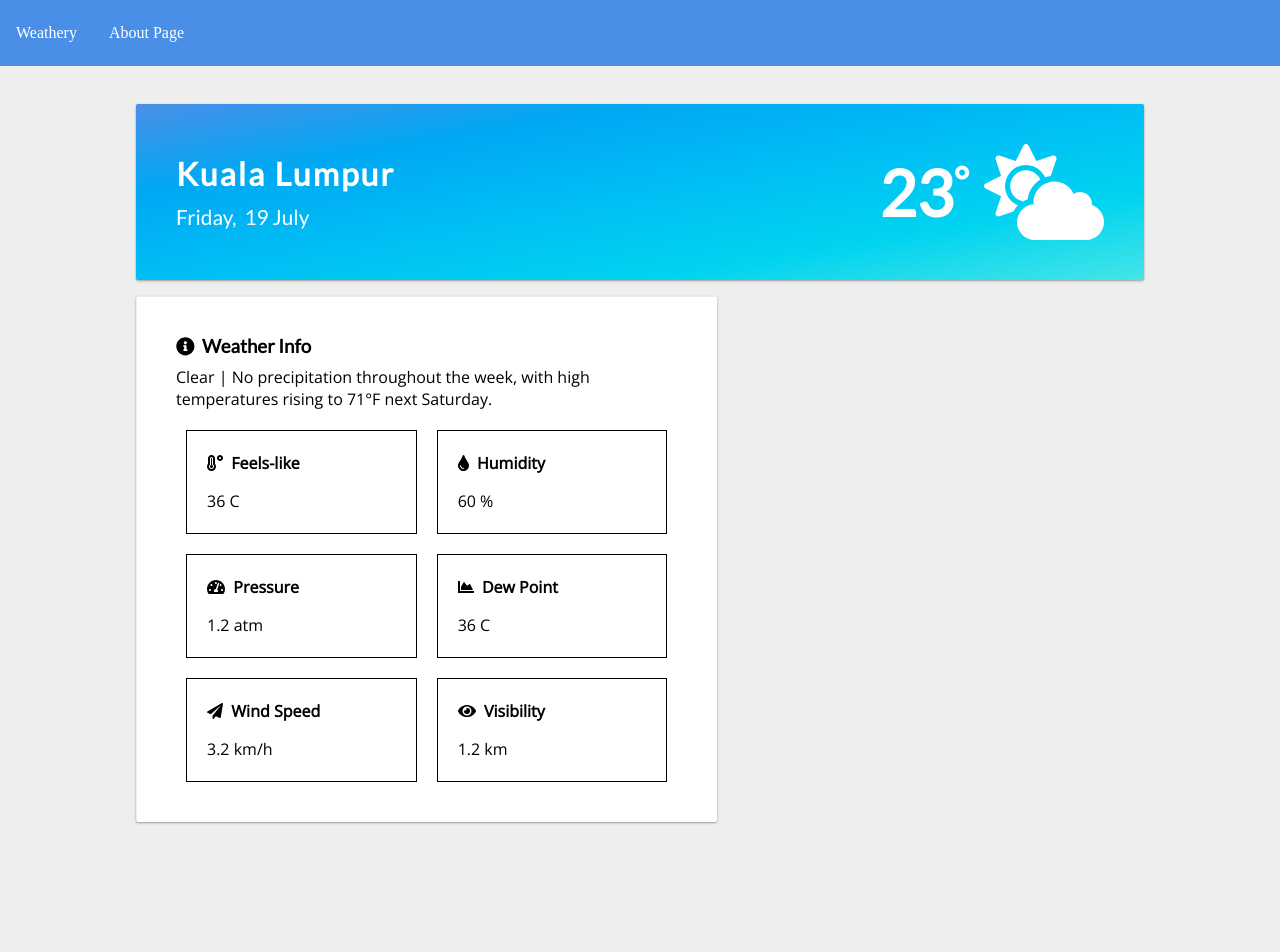
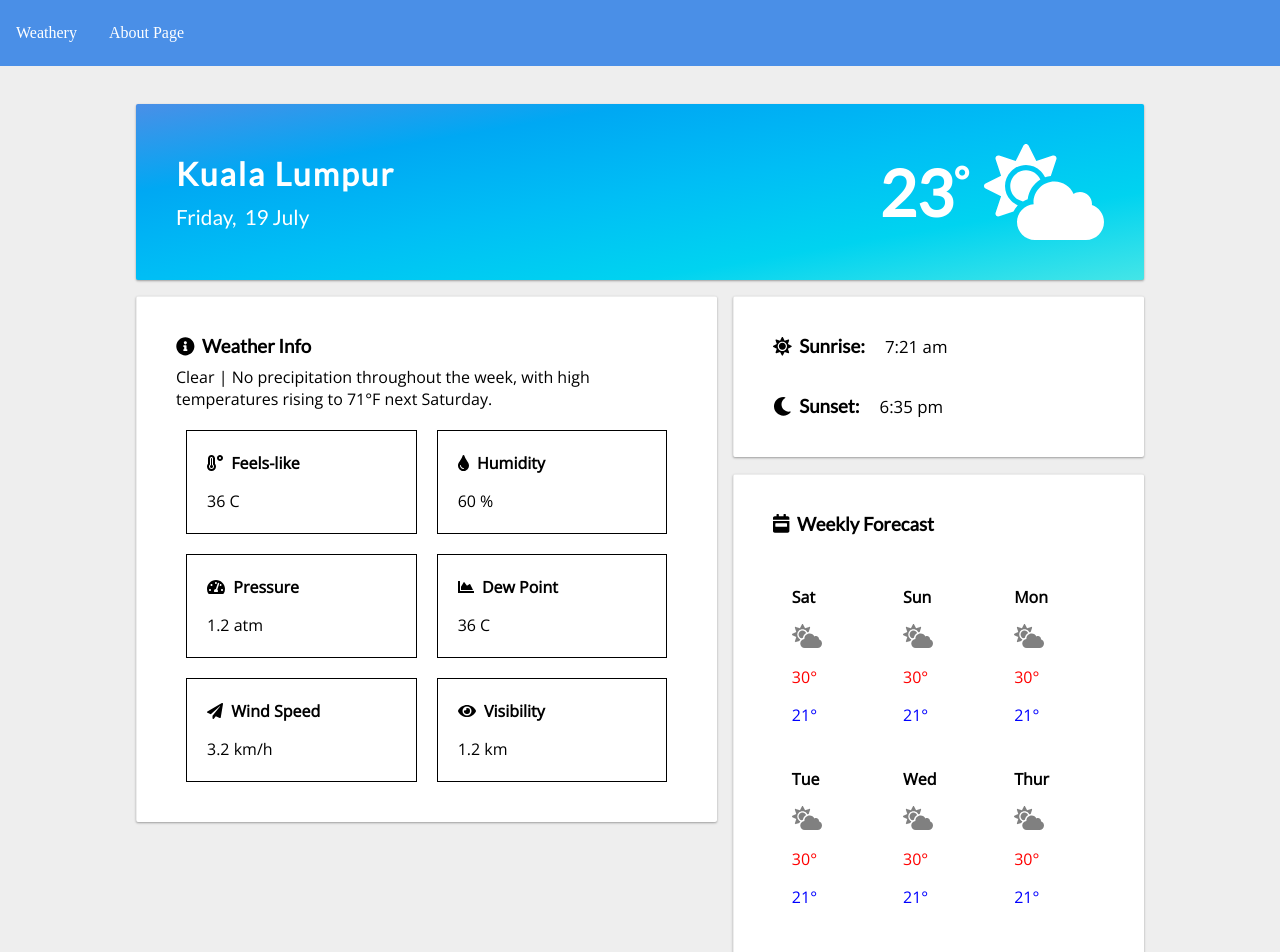
Before and after one commit to gyataro/weathery, a Next.js app in the folder Front-End/: page / in a window 1280 px wide. Shown: the top 952 px of the page. Before the commit the page ends 846 px from the top, so only its background shows below. Built offline with nearby package versions, Linux system fonts and the light colour scheme.

Commit message:
Implemented weekly weather & sunrise/sunset

```diff
--- /dev/null
+++ b/Front-End/components/WeatherWeekly.js
@@ -0,0 +1,92 @@
+//Icons module
+import { FontAwesomeIcon } from '@fortawesome/react-fontawesome';
+
+//Weather icons
+import {
+  faCalendarWeek,
+  faCloudSun,
+  faSun,
+  faMoon
+} from '@fortawesome/free-solid-svg-icons';
+
+export default function WeatherWeekly(props){
+  const {date} = props;
+  const sunrise = '7:21 am';
+  const sunset = '6:35 pm';
+  const weekName = [
+    'Sun',
+    'Mon',
+    'Tue',
+    'Wed',
+    'Thur',
+    'Fri',
+    'Sat'
+  ];
+
+  return (
+    <div className='col-5'>
+      <div className='card sun'>
+        <div className='sunrise'>
+          <h3><FontAwesomeIcon className='' icon={faSun} /> &nbsp;Sunrise:
+            <span>{sunrise}</span>
+          </h3>
+        </div>
+
+        <div className='sunset'>
+          <h3><FontAwesomeIcon className='' icon={faMoon} /> &nbsp;Sunset:
+            <span>{sunset}</span>
+          </h3>
+        </div>
+      </div>
+
+      <div className='spacing'></div>
+
+      <div className='card weekly'>
+        <h3><FontAwesomeIcon className='' icon={faCalendarWeek} /> &nbsp;Weekly Forecast</h3>
+        <div className="flex-container">
+          <div className='flex-item'>
+            <p className='date'>{weekName[(date.getDay()+1)%7]}</p>
+            <FontAwesomeIcon className='weather' icon={faCloudSun} />
+            <p className='temp-high'>30°</p>
+            <p className='temp-low'>21°</p>
+          </div>
+
+          <div className='flex-item'>
+            <p className='date'>{weekName[(date.getDay()+2)%7]}</p>
+            <FontAwesomeIcon className='weather' icon={faCloudSun} />
+            <p className='temp-high'>30°</p>
+            <p className='temp-low'>21°</p>
+          </div>
+
+          <div className='flex-item'>
+            <p className='date'>{weekName[(date.getDay()+3)%7]}</p>
+            <FontAwesomeIcon className='weather' icon={faCloudSun} />
+            <p className='temp-high'>30°</p>
+            <p className='temp-low'>21°</p>
+          </div>
+
+          <div className='flex-item'>
+            <p className='date'>{weekName[(date.getDay()+4)%7]}</p>
+            <FontAwesomeIcon className='weather' icon={faCloudSun} />
+            <p className='temp-high'>30°</p>
+            <p className='temp-low'>21°</p>
+          </div>
+
+          <div className='flex-item'>
+            <p className='date'>{weekName[(date.getDay()+5)%7]}</p>
+            <FontAwesomeIcon className='weather' icon={faCloudSun} />
+            <p className='temp-high'>30°</p>
+            <p className='temp-low'>21°</p>
+          </div>
+
+          <div className='flex-item'>
+            <p className='date'>{weekName[(date.getDay()+6)%7]}</p>
+            <FontAwesomeIcon className='weather' icon={faCloudSun} />
+            <p className='temp-high'>30°</p>
+            <p className='temp-low'>21°</p>
+          </div>
+        </div>
+      </div>
+    </div>
+  )
+}
--- a/Front-End/pages/index.js
+++ b/Front-End/pages/index.js
@@ -1,6 +1,7 @@
 import Layout from '../components/Layout.js';
 import WeatherHero from '../components/WeatherHero.js';
 import WeatherInfo from '../components/WeatherInfo.js';
+import WeatherWeekly from '../components/WeatherWeekly.js';
 import Link from 'next/link';
 import Head from 'next/head';
 
@@ -16,15 +17,17 @@ const PostLink = props => (
 );
 
 export default function Blog() {
+  const currentDate = new Date();
+
   return (
     <Layout>
       <div className='container'>
-        <WeatherHero />
-        <WeatherInfo />
-        <div className='col-5'>
-          <div className='card'>
-          </div>
-        </div>
+        <WeatherHero date={currentDate}/>
+
+        <WeatherInfo date={currentDate}/>
+
+        <WeatherWeekly date={currentDate}/>
+
         <div className='col-12'>
           <div className='card'>
           </div>
--- a/Front-End/styles/main.scss
+++ b/Front-End/styles/main.scss
@@ -2,6 +2,7 @@
 
 @import './hero.scss';
 @import './info.scss';
+@import './weekly.scss';
 
 /* https://coolors.co/73fbd3-44e5e7-59d2fe-4a8fe7-5c7aff */
 /* Include the padding and border in an element's total width and height */
--- /dev/null
+++ b/Front-End/styles/weekly.scss
@@ -0,0 +1,135 @@
+.spacing {
+    height: 1px;
+}
+
+.sun {
+    height: auto;
+    padding: 20px 40px 20px 40px;
+    overflow: hidden;
+
+    h3 {
+        font-family: 'Lato', sans-serif;
+    }
+
+    .sunrise, .sunset {
+        float: left;
+        width: 100%;
+
+        span {
+            font-family: 'Open Sans', sans-serif;
+            font-weight: 100;
+            font-size: 0.9em;
+            padding: 0 0 0 20px;
+        }
+    }
+}
+
+.weekly {
+    height: auto;
+    padding: 20px 40px 30px 40px;
+    overflow: hidden;
+
+    h3 {
+        font-family: 'Lato', sans-serif;
+    }
+
+    .flex-container {
+        font-family: 'Open Sans', sans-serif;
+        display: flex;
+        margin: 30px 0 0 0;
+        flex-direction: row;
+        flex-wrap: wrap;
+        justify-content: center;
+    }
+
+    .flex-item {
+        padding: 5px 20px 5px 20px;
+        width: 30%;
+        height: auto;
+
+        .weather {
+            color: gray;
+            font-size: 1.5em;
+        }
+
+        .date {
+            font-weight: bold;
+        }
+
+        .temp-high {
+            color: red;
+        }
+
+        .temp-low {
+            color: blue;
+        }
+    }
+}
+
+// Large devices (Desktops, 1200px and up)
+@media only screen and (min-width: 1400px) {
+    .sun {
+        .sunrise, .sunset {
+            float: left;
+            width: 50%;
+
+            span {
+                font-weight: 100;
+                padding: 0 0 0 20px;
+            }
+        }
+    }
+
+    .weekly {
+        height: auto;
+        padding: 20px 40px 30px 40px;
+        overflow: hidden;
+
+        .flex-container {
+            font-family: 'Open Sans', sans-serif;
+            display: flex;
+            margin: 30px 0 0 0;
+            flex-direction: row;
+            flex-wrap: nowrap;
+            justify-content: center;
+        }
+
+        .flex-item {
+            padding: 5px 20px 5px 20px;
+            flex: 1;
+            height: auto;
+        }
+
+    }
+}
+
+//Specific devices (Between 600-1200px)
+@media only screen and (min-width: 600px) and (max-width: 1400px) {
+    .sun {
+        .sunrise, .sunset {
+            width: 100%;
+
+            span {
+                font-weight: 100;
+                padding: 0 0 0 20px;
+            }
+        }
+    }
+
+    .weekly {
+        padding: 20px 20px 30px 20px;
+
+        h3 {
+            padding-left: 20px;
+        }
+
+        .flex-container {
+            flex-wrap: wrap;
+        }
+        .flex-item {
+            padding: 5px 20px 5px 20px;
+            width: 30%;
+            height: auto;
+        }
+    }
+}
```
